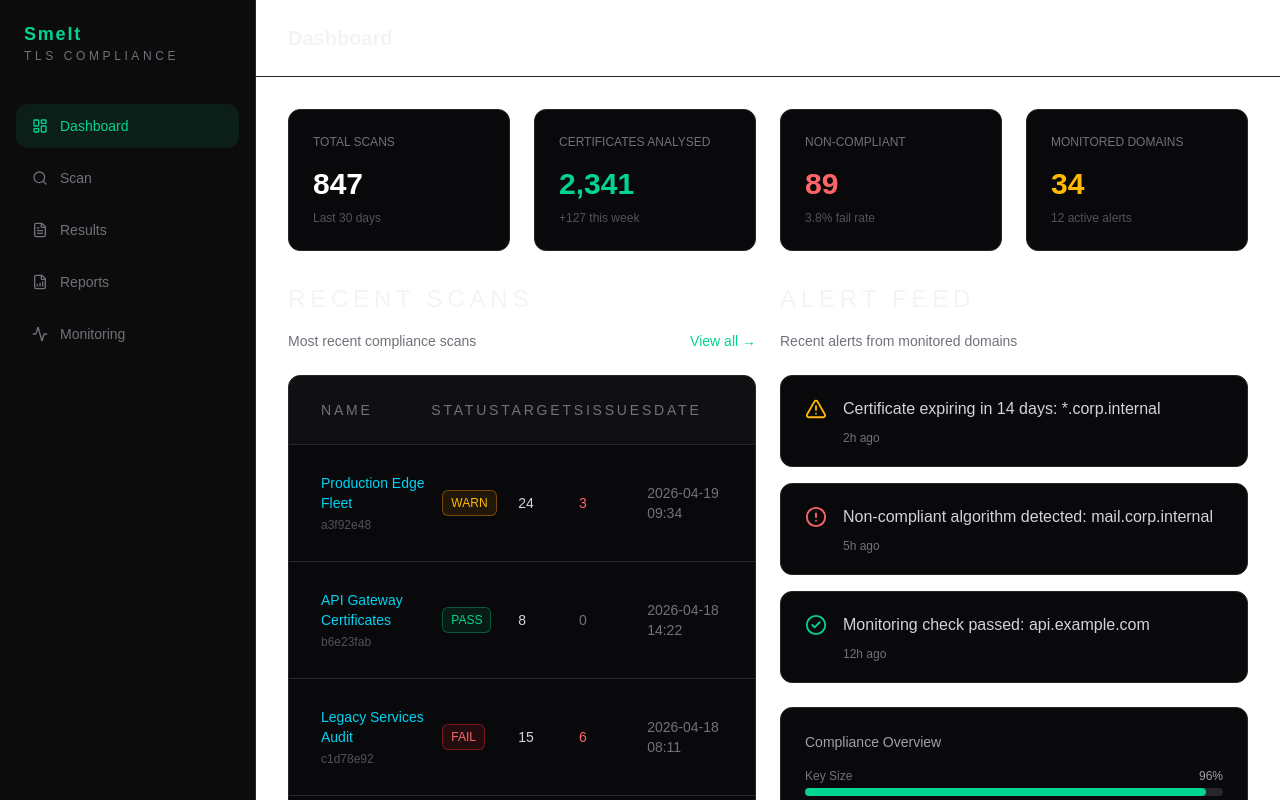
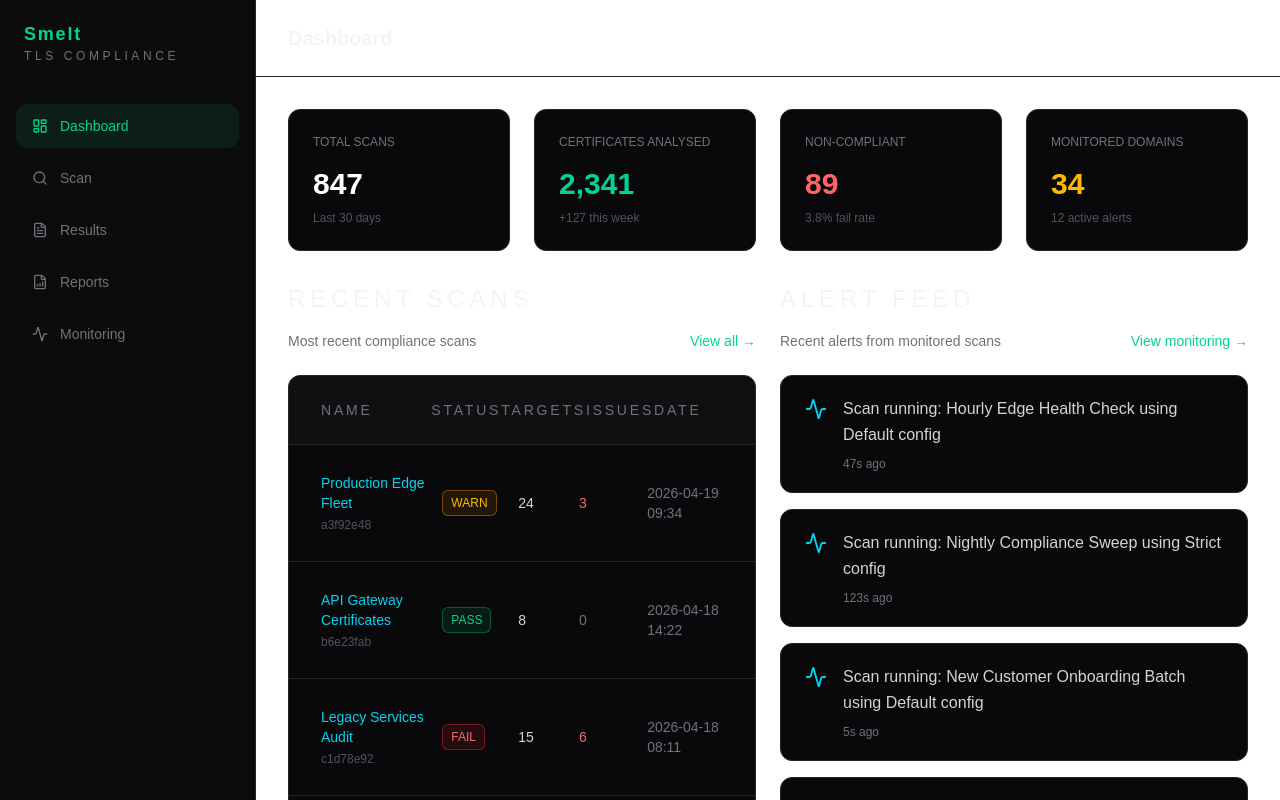
Before and after one commit to Crude-Palm-Oil/smelt-frontend, a Next.js app: page /main/dashboard in a window 1280 px wide. Built offline with nearby package versions, Linux system fonts and the light colour scheme.

Commit message:
refactor: fix alert cards

```diff
--- a/components/dashboard/AlertFeed.tsx
+++ b/components/dashboard/AlertFeed.tsx
@@ -1,30 +1,26 @@
-import { AlertCircle, AlertTriangle, CheckCircle2 } from "lucide-react";
+import Link from "next/link";
+import {
+  Activity,
+  AlertCircle,
+  AlertTriangle,
+  CheckCircle2,
+} from "lucide-react";
+
+import {
+  allScans,
+  failedScans,
+  ongoingScans,
+} from "@/lib/mock-monitoring-data";
+
+type AlertTone = "success" | "warning" | "error" | "info";
 
 type AlertItem = {
   message: string;
   time: string;
-  tone: "success" | "warning" | "error";
+  tone: AlertTone;
 };
 
-const alerts: AlertItem[] = [
-  {
-    message: "Certificate expiring in 14 days: *.corp.internal",
-    time: "2h ago",
-    tone: "warning",
-  },
-  {
-    message: "Non-compliant algorithm detected: mail.corp.internal",
-    time: "5h ago",
-    tone: "error",
-  },
-  {
-    message: "Monitoring check passed: api.example.com",
-    time: "12h ago",
-    tone: "success",
-  },
-];
-
-function getAlertIcon(tone: AlertItem["tone"]) {
+function getAlertIcon(tone: AlertTone) {
   switch (tone) {
     case "warning":
       return <AlertTriangle size={22} className="text-amber-400" strokeWidth={2} />;
@@ -32,39 +28,88 @@ function getAlertIcon(tone: AlertItem["tone"]) {
       return <AlertCircle size={22} className="text-red-400" strokeWidth={2} />;
     case "success":
       return <CheckCircle2 size={22} className="text-emerald-400" strokeWidth={2} />;
+    case "info":
+      return <Activity size={22} className="text-cyan-400" strokeWidth={2} />;
   }
 }
+
+function getRelativeTime(scannedAt: string) {
+  const scannedDate = new Date(scannedAt.replace(" ", "T"));
+  const now = new Date("2026-04-19T10:00:00");
+  const diffMs = now.getTime() - scannedDate.getTime();
+
+  const diffMinutes = Math.floor(diffMs / 1000 / 60);
+  const diffHours = Math.floor(diffMinutes / 60);
+  const diffDays = Math.floor(diffHours / 24);
+
+  if (diffMinutes < 1) return "Just now";
+  if (diffMinutes < 60) return `${diffMinutes}m ago`;
+  if (diffHours < 24) return `${diffHours}h ago`;
+  return `${diffDays}d ago`;
+}
+
+const alerts: AlertItem[] = [
+  ...ongoingScans.map((scan) => ({
+    message: `Scan running: ${scan.name} using ${scan.config} config`,
+    time: `${scan.startedAtOffsetSec}s ago`,
+    tone: "info" as const,
+  })),
+
+  ...failedScans.map((scan) => ({
+    message: `Scan failed: ${scan.name} — ${scan.issues}`,
+    time: getRelativeTime(scan.scannedAt),
+    tone: "error" as const,
+  })),
+
+  ...allScans
+    .filter((scan) => scan.status === "pass")
+    .slice(0, 2)
+    .map((scan) => ({
+      message: `Monitoring check passed: ${scan.name}`,
+      time: getRelativeTime(scan.scannedAt),
+      tone: "success" as const,
+    })),
+].slice(0, 5);
 
 export default function AlertFeed() {
   return (
     <section>
-      <div className="mb-6">
-        <h2 className="text-2xl tracking-[0.2em] text-zinc-100">ALERT FEED</h2>
-        <p className="mt-4 text-sm text-zinc-500">
-          Recent alerts from monitored domains
-        </p>
+      <div className="mb-6 flex items-end justify-between gap-4">
+        <div>
+          <h2 className="text-2xl tracking-[0.2em] text-zinc-100">
+            ALERT FEED
+          </h2>
+          <p className="mt-4 text-sm text-zinc-500">
+            Recent alerts from monitored scans
+          </p>
+        </div>
+
+        <Link
+          href="/main/monitoring"
+          className="text-sm font-medium text-emerald-400 transition hover:text-emerald-300"
+        >
+          View monitoring →
+        </Link>
       </div>
 
       <div className="space-y-4">
         {alerts.map((alert) => (
-          <div
+          <Link
             key={`${alert.message}-${alert.time}`}
-            className="rounded-xl border border-zinc-800 bg-zinc-950 px-6 py-5"
-            >
+            href="/main/monitoring"
+            className="block rounded-xl border border-zinc-800 bg-zinc-950 px-6 py-5 transition hover:bg-zinc-900/60"
+          >
             <div className="flex items-start gap-4">
-              <div className="mt-0.5">
-              {getAlertIcon(alert.tone)}
-              </div>
+              <div className="mt-0.5">{getAlertIcon(alert.tone)}</div>
+
               <div>
-              <p className="text-base text-zinc-300 leading-relaxed">
+                <p className="text-base leading-relaxed text-zinc-300">
                   {alert.message}
-              </p>
-              <p className="mt-2 text-xs text-zinc-500">
-                  {alert.time}
-              </p>
+                </p>
+                <p className="mt-2 text-xs text-zinc-500">{alert.time}</p>
               </div>
             </div>
-            </div>
+          </Link>
         ))}
       </div>
     </section>
```
